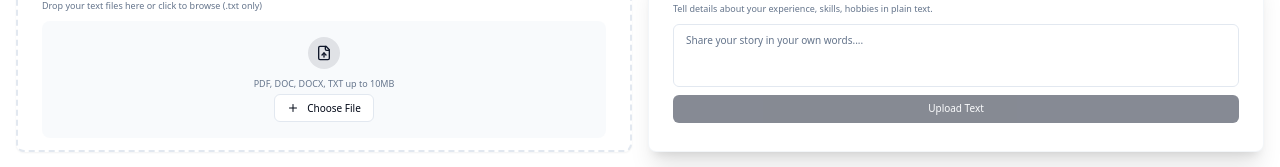
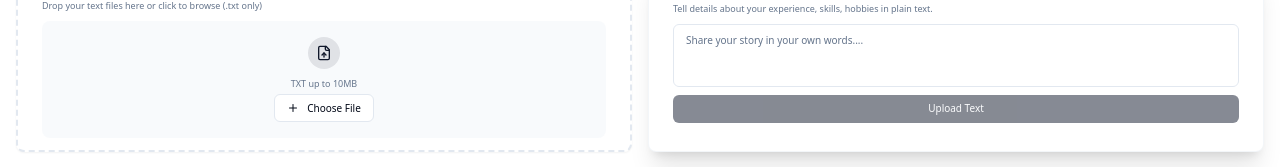
Before and after one commit to ra39j343/candidate, a Next.js app: page /dashboard in a window 1280 px wide. Shown: the part 169-336 px from the top of the page. Built offline with nearby package versions, Linux system fonts and the light colour scheme; no server answers.

Commit message:
fixing scroll issue

```diff
--- a/src/app/chat/public/[linkId]/page.tsx
+++ b/src/app/chat/public/[linkId]/page.tsx
@@ -40,7 +40,7 @@ export default function PublicChatPage({ params }: { params: { linkId: string }
   }
 
   return (
-    <div className="h-[calc(100vh-2rem)] overflow-hidden">
+    <div className="h-screen overflow-hidden">
       <ChatInterface
         messages={messages}
         onSendMessageAction={handleSendMessage}
--- a/src/app/chat/test/page.tsx
+++ b/src/app/chat/test/page.tsx
@@ -59,7 +59,7 @@ export default function TestChatPage() {
   }
 
   return (
-    <div className="h-[calc(100vh-2rem)] overflow-hidden">
+    <div className="h-screen overflow-hidden">
       <ChatInterface
         messages={messages}
         onSendMessageAction={handleSendMessage}
--- a/src/components/dashboard/FileUpload.tsx
+++ b/src/components/dashboard/FileUpload.tsx
@@ -100,7 +100,7 @@ export default function FileUpload({ onUploadSuccess }: { onUploadSuccess: () =>
           </div>
           <div className="text-center space-y-1">
             <p className="text-[9px] text-muted-foreground">
-              PDF, DOC, DOCX, TXT up to 10MB
+              TXT up to 10MB
             </p>
             <Button
               variant="outline"
```
